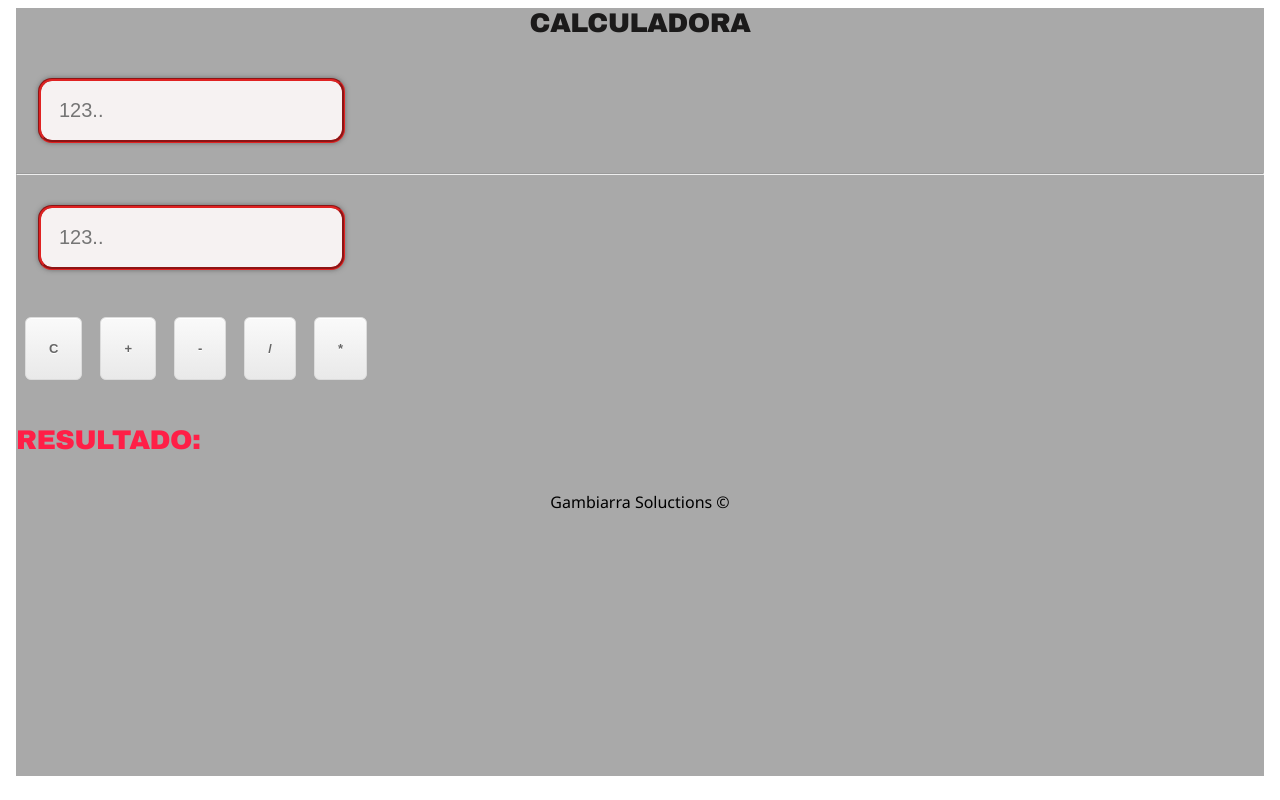
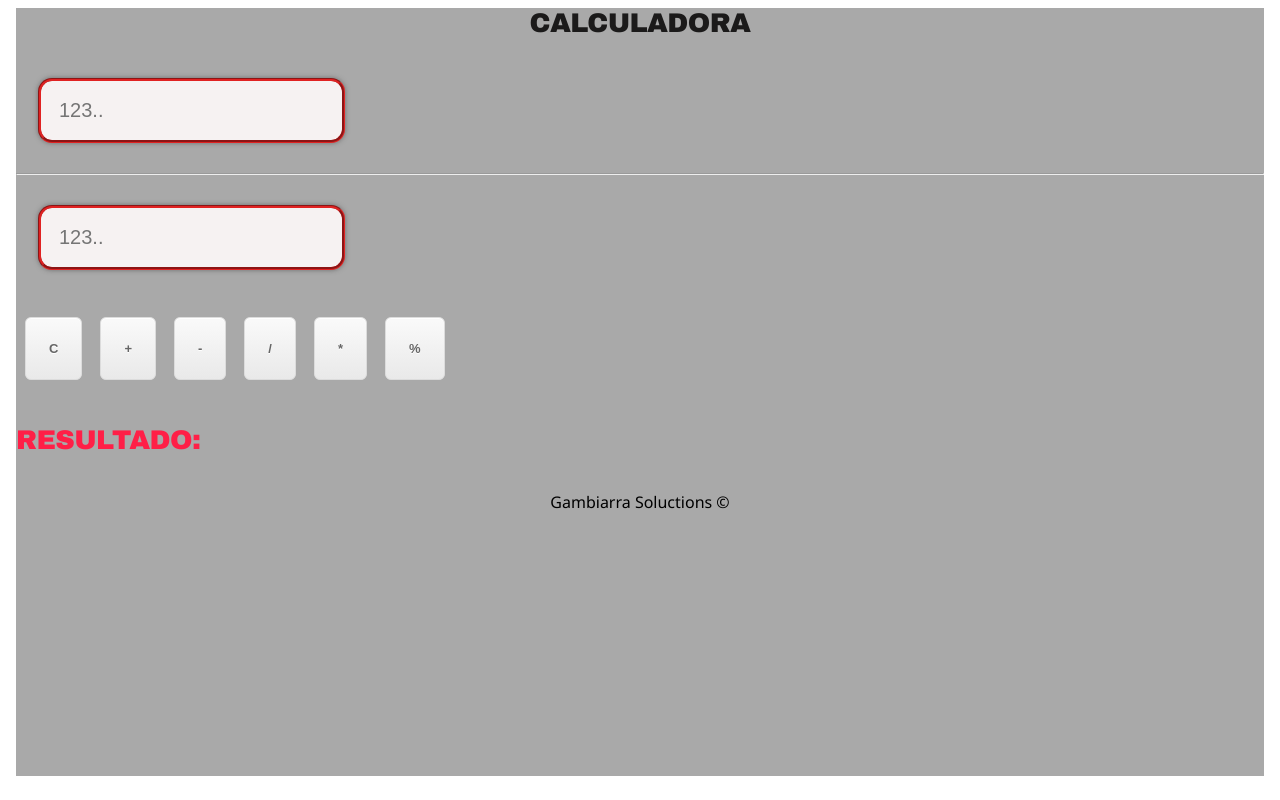
Before and after one commit to moaaskt/calculadora.moa, an Angular app: page / in a window 1280 px wide. Built offline with nearby package versions, Linux system fonts and the light colour scheme.

Commit message:
2 files modified

```diff
--- a/src/app/app.component.html
+++ b/src/app/app.component.html
@@ -6,7 +6,7 @@
 <input title="Numero 2" placeholder="123.." type="number" [(ngModel)]="n2">
 
 
-<p><button title="Limpar" (click)="Limpar()" > C</button><button (click)="operation('+')" title="Somar"> + </button > <button (click)="operation('-')" title="Diminuir"> - </button> <button  (click)="operation('/')" title="Dividir">/</button> <button (click)="operation('*')" title="Subtrair">*</button>
+<p><button title="Limpar" (click)="Limpar()" > C</button><button (click)="operation('+')" title="Adição"> + </button > <button (click)="operation('-')" title="Subtração"> - </button> <button  (click)="operation('/')" title="Divisão">/</button> <button (click)="operation('*')" title="Multiplicação">*</button> <button (click)="operation('%')" title="Porcentagem">%</button>
 
   <h4 title="Resultado das somas"> Resultado: <span> {{ resultado }}</span></h4>
   <footer>Gambiarra Soluctions &copy;</footer>
--- a/src/app/app.component.ts
+++ b/src/app/app.component.ts
@@ -28,6 +28,9 @@ export class AppComponent {
       case '*':
         this.resultado = this.n1 * this.n2;
         break;
+        case '%':
+        this.resultado = (this.n2 / 100) * this.n1;
+        break;
 
     }
   }
```
